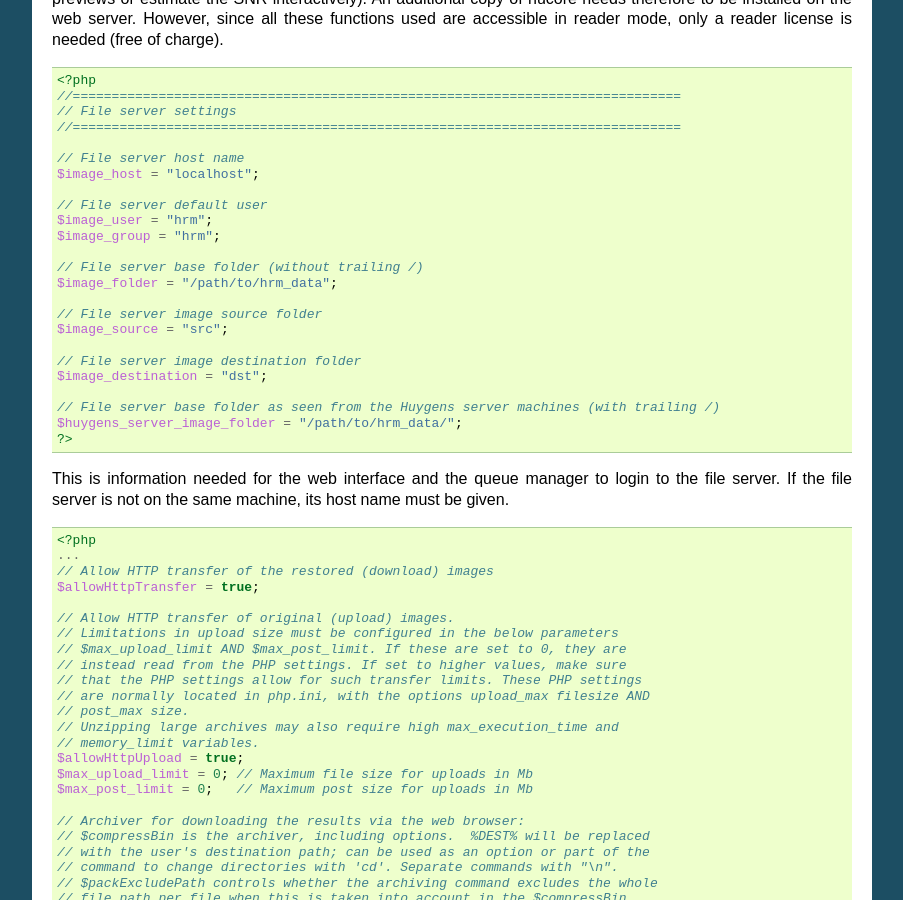
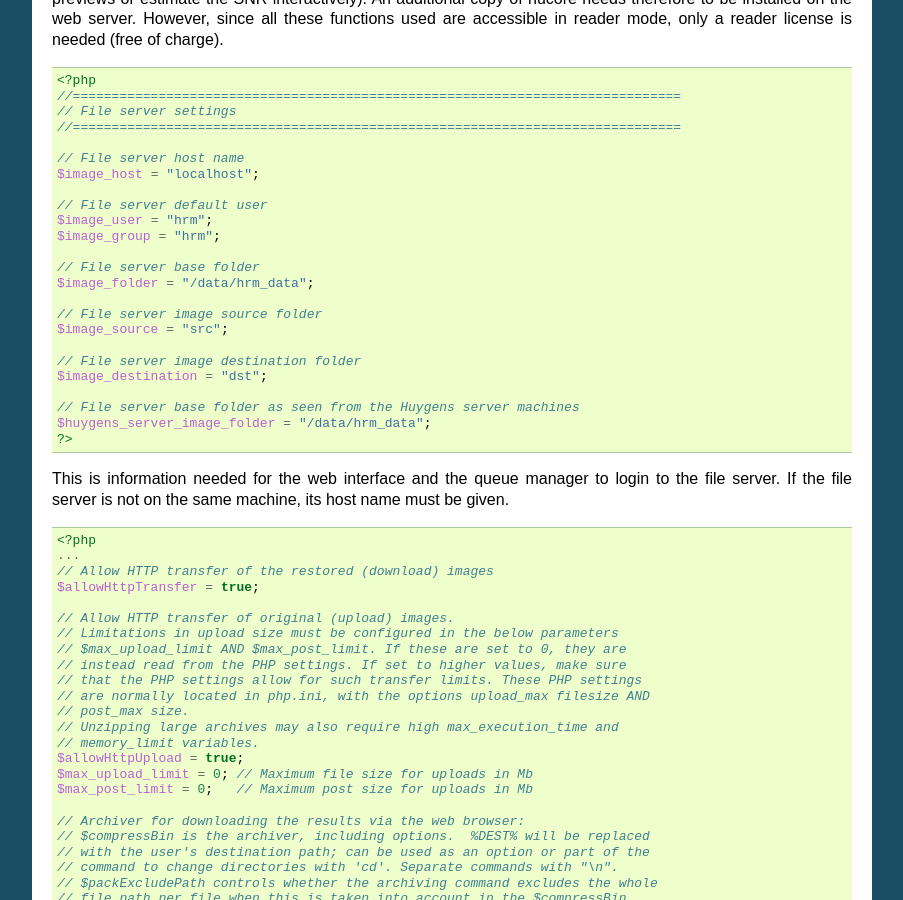
Before and after one commit to aarpon/hrm_docs, a Sphinx documentation site: the page built from docs/admin/config_files.rst, in a window 1280 px wide and 900 px high, scrolled down 1737 px. Shown: the whole window, without its empty margins (198-1101 px from the left). Built offline with Sphinx 7.4.7, drawn with Linux system fonts in a browser that asks for light colours.

Commit message:
Reflect current sample config files in documentation.

```diff
--- a/docs/admin/config_files.rst
+++ b/docs/admin/config_files.rst
@@ -120,8 +120,8 @@ The web interface uses hucore for some operations on the input and result files
     $image_user = "hrm";
     $image_group = "hrm";
 
-    // File server base folder (without trailing /)
-    $image_folder = "/path/to/hrm_data";
+    // File server base folder
+    $image_folder = "/data/hrm_data";
 
     // File server image source folder
     $image_source = "src";
@@ -129,8 +129,8 @@ The web interface uses hucore for some operations on the input and result files
     // File server image destination folder
     $image_destination = "dst";
 
-    // File server base folder as seen from the Huygens server machines (with trailing /)
-    $huygens_server_image_folder = "/path/to/hrm_data/";
+    // File server base folder as seen from the Huygens server machines
+    $huygens_server_image_folder = "/data/hrm_data";
     ?>
 
 This is information needed for the web interface and the queue manager to login to the file server. If the file server is not on the same machine, its host name must be given.
```
